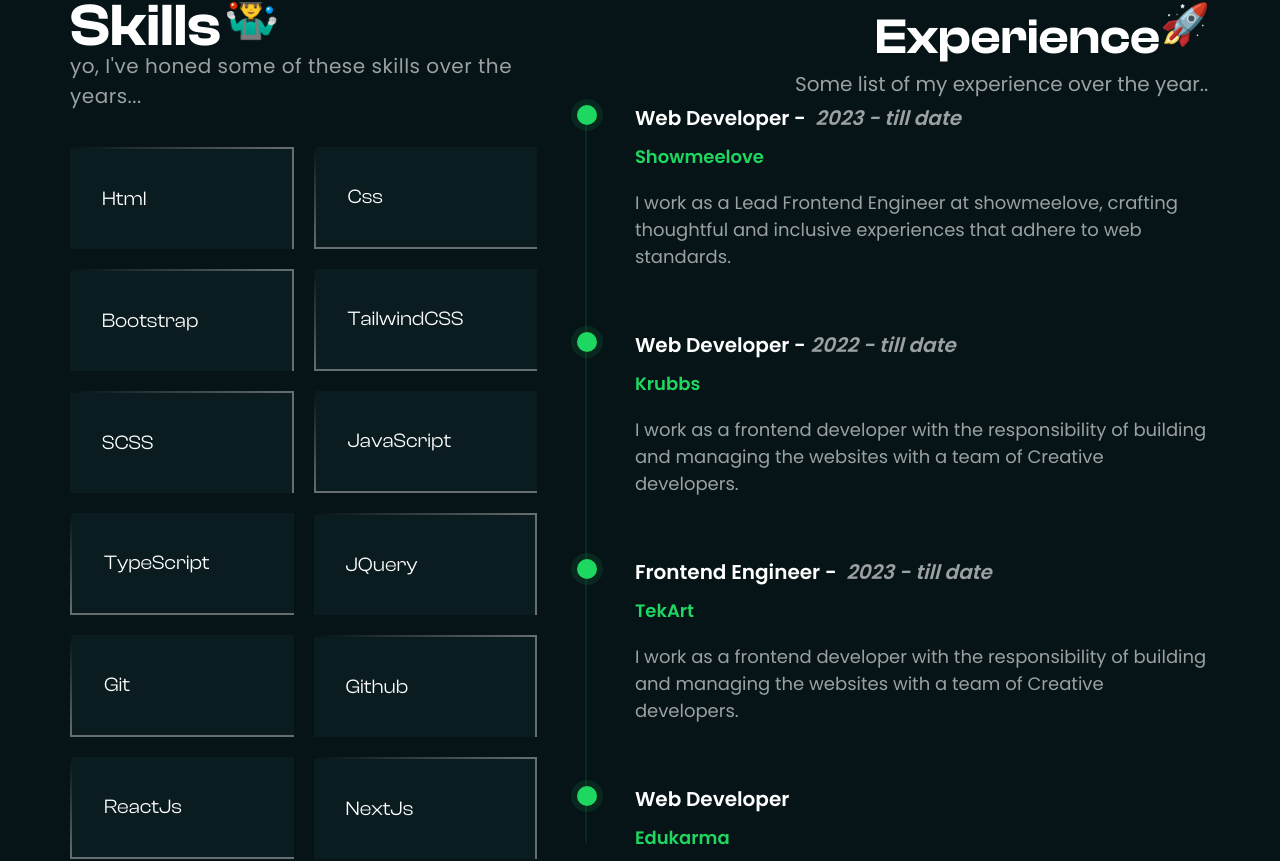
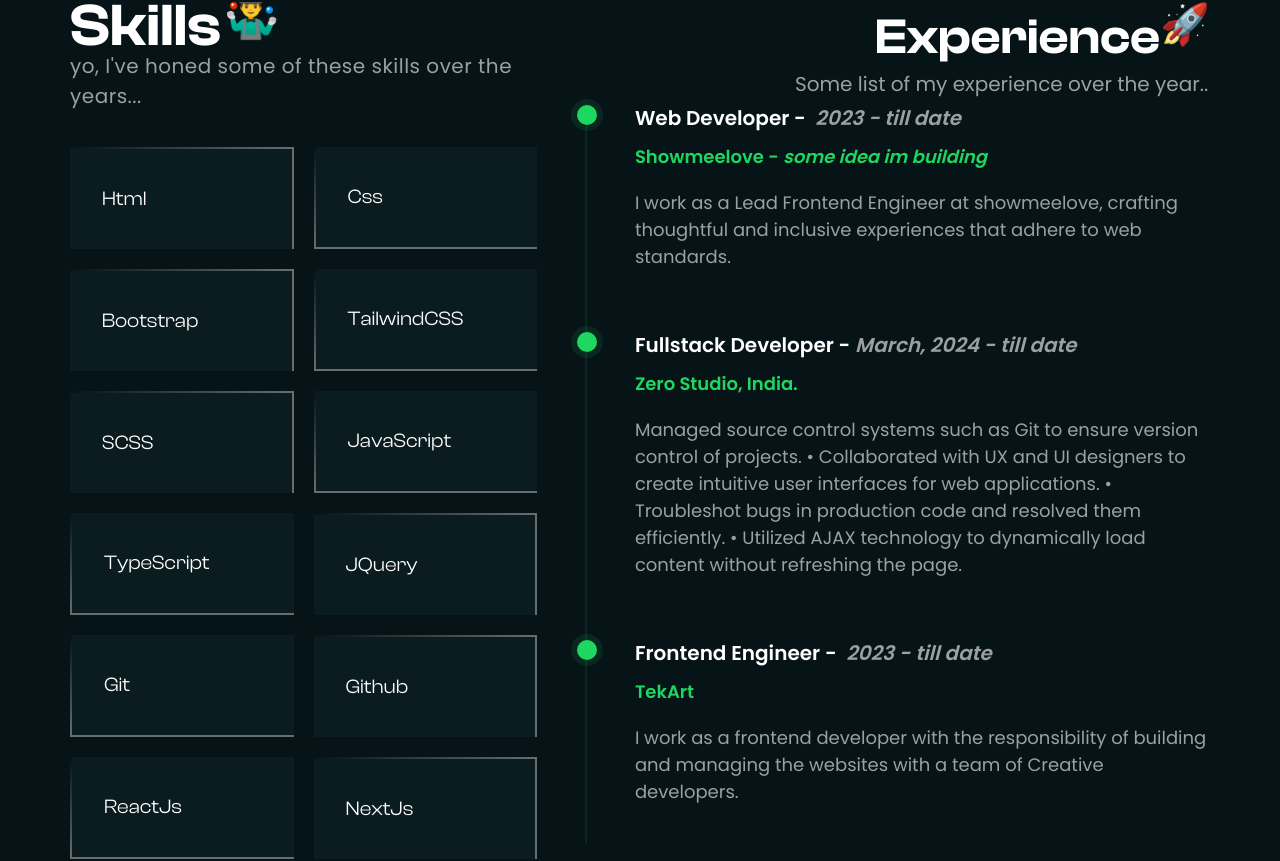
Before and after one commit to Victorola-coder/VickyJay, a React (Vite) app: page / in a window 1280 px wide. Shown: the part 7700-8561 px from the top of the page. Built offline with nearby package versions, Linux system fonts and the light colour scheme.

Commit message:
updated resume and experience

```diff
--- a/src/components/skills&&experience/experience.jsx
+++ b/src/components/skills&&experience/experience.jsx
@@ -1,6 +1,6 @@
 import { motion } from "framer-motion";
 import { ExpCircle } from "../../assets/Icons";
-import Resume from "../../utils/victor.pdf";
+import Resume from "../../utils/tolu.pdf";
 
 const Experience = () => {
   const handleDownload = () => {
@@ -47,7 +47,8 @@ const Experience = () => {
                 <p
                   className={`text-[#1ED760] font-semibold md:mt-[10px] text-[18px] leading-[27px]`}
                 >
-                  Showmeelove
+                  Showmeelove -{" "}
+                  <span className="italic">some idea im building</span>
                 </p>
                 <h5
                   className={`text-[#FFFFFF99] font-medium mt-[20px] max-w-[300px] md:max-w-md lg:mt-[19px] lg:max-w-[651px] lg:text-[18px] lg:leading-[27px]`}
@@ -67,22 +68,25 @@ const Experience = () => {
 
               <div>
                 <h3 className="font-semibold text-white lg:text-[20px] lg:leading-[30px]  ">
-                  Web Developer <span>-</span>&nbsp;
+                  Fullstack Developer <span>-</span>&nbsp;
                   <span className="italic text-[#FFFFFF99]">
-                    2022 - till date
+                    March, 2024 - till date
                   </span>
                 </h3>
                 <p
                   className={`text-[#1ED760] font-semibold md:mt-[10px] text-[18px] leading-[27px]`}
                 >
-                  Krubbs
+                  Zero Studio, India.
                 </p>
                 <h5
                   className={`text-[#FFFFFF99] font-medium mt-[20px] max-w-[300px] md:max-w-md lg:mt-[19px] lg:max-w-[651px] lg:text-[18px] lg:leading-[27px]`}
                 >
-                  I work as a frontend developer with the responsibility of
-                  building and managing the websites with a team of Creative
-                  developers.
+                  Managed source control systems such as Git to ensure version
+                  control of projects. • Collaborated with UX and UI designers
+                  to create intuitive user interfaces for web applications. •
+                  Troubleshot bugs in production code and resolved them
+                  efficiently. • Utilized AJAX technology to dynamically load
+                  content without refreshing the page.
                 </h5>
               </div>
             </div>
@@ -149,12 +153,12 @@ const Experience = () => {
 
               <div>
                 <h3 className="font-semibold text-white lg:text-[20px] lg:leading-[30px]  ">
-                  Web Developer
+                  Creative Web Developer
                 </h3>
                 <p
                   className={`text-[#1ED760] font-semibold md:mt-[10px] text-[18px] leading-[27px]`}
                 >
-                  Edukarma
+                  Vistapay
                 </p>
                 <h5
                   className={`text-[#FFFFFF99] font-medium mt-[20px] max-w-[300px] md:max-w-md lg:mt-[19px] lg:max-w-[651px] lg:text-[18px] lg:leading-[27px]`}
```
Also changed, not shown: 1 other file (tests, documents, lock files or other folders).
